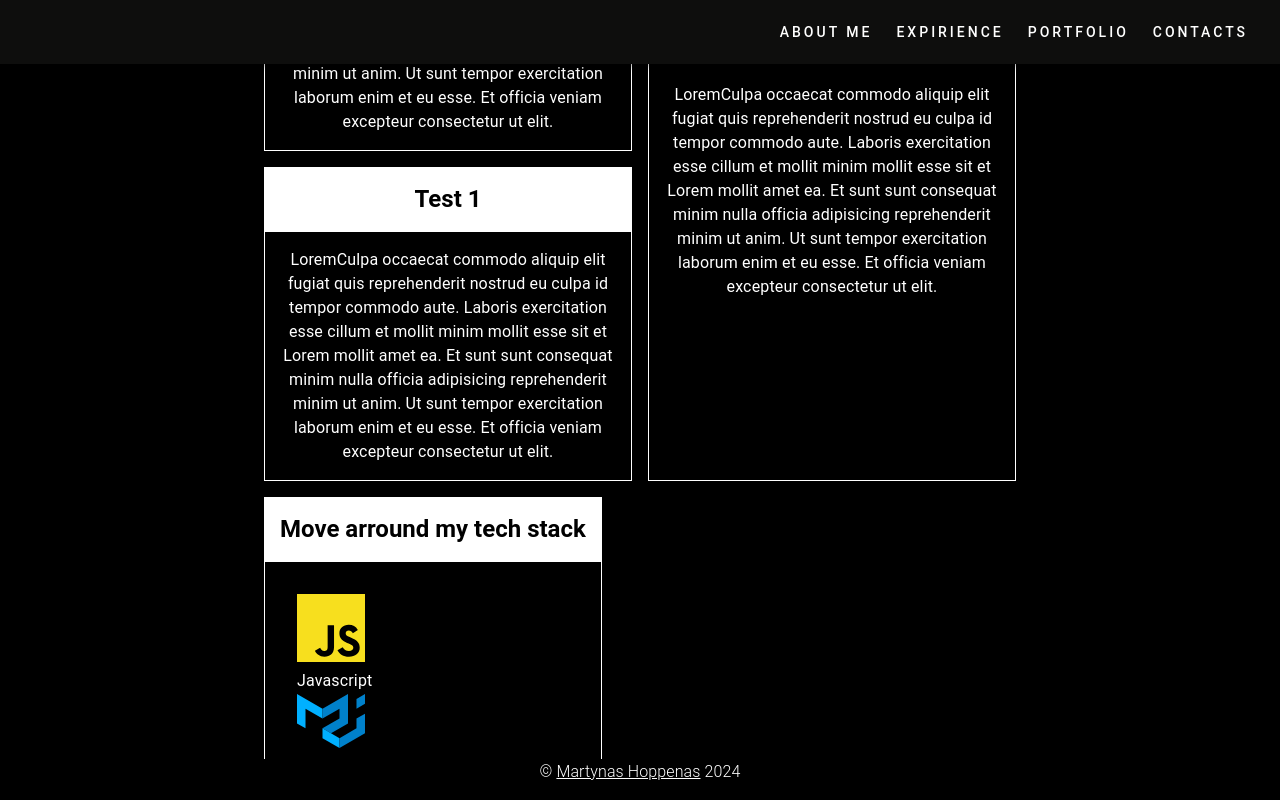
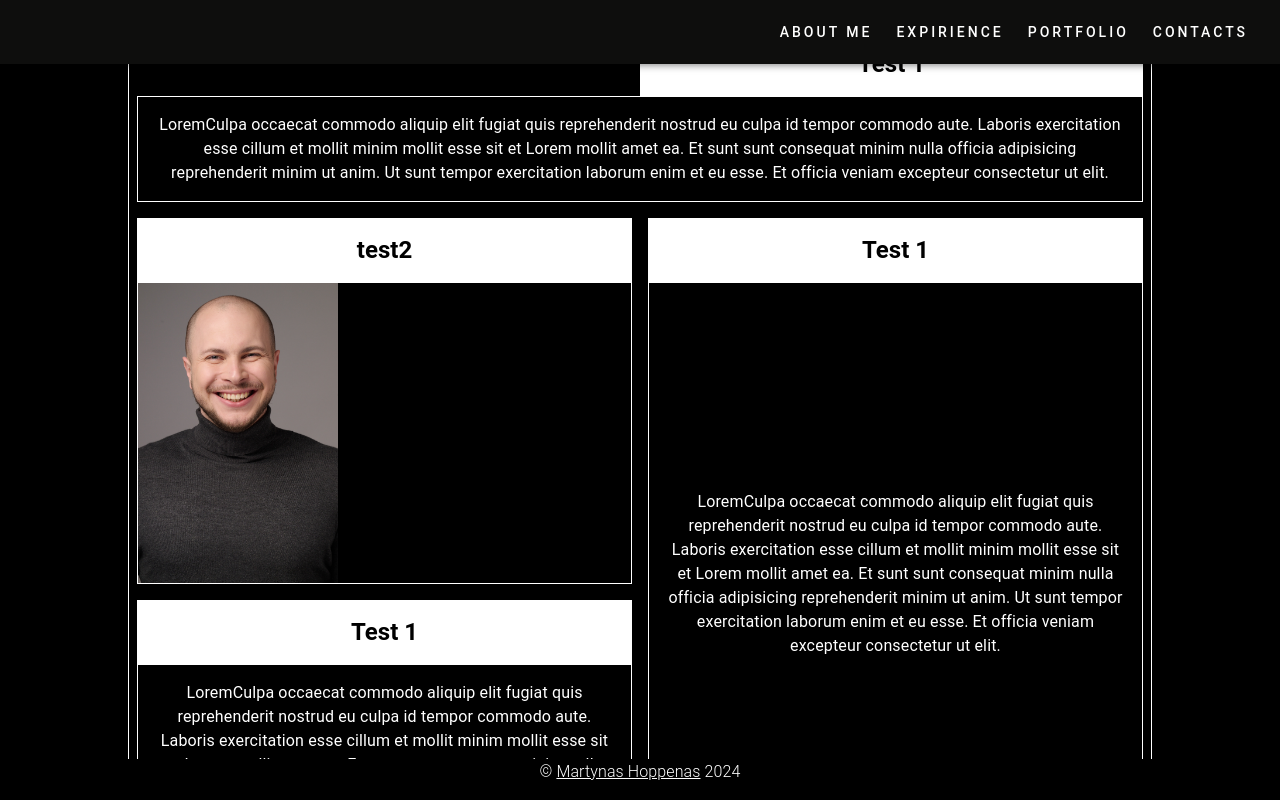
Before and after one commit to Hoppenas/mh-codes, a React (Create React App) app: page / in a window 1280 px wide. Built offline with nearby package versions, Linux system fonts and the light colour scheme.

Commit message:
UPD: dragable items

```diff
--- a/src/components/DraggableItem/DraggableItem.tsx
+++ b/src/components/DraggableItem/DraggableItem.tsx
@@ -14,7 +14,7 @@ const DraggableItem: FC<IDraggableItem> = ({ logo, name }) => {
       onStart={() => setIsSelected(true)}
       onStop={() => setIsSelected(false)}
     >
-      <Box width="100px" height="100px" padding={2}>
+      <Box width="100px" margin={2}>
         <img
           src={logo}
           alt={`${name} logo`}
--- a/src/components/TextWithHeaderContainer/TextWithHeaderContainer.tsx
+++ b/src/components/TextWithHeaderContainer/TextWithHeaderContainer.tsx
@@ -3,7 +3,8 @@ import { Box, Grid, Typography } from "@mui/material";
 
 interface ITextWithHeaderContainer {
   header: string;
-  text: string | ReactNode;
+  text?: string | ReactNode;
+  items?: ReactNode;
   fullwith: boolean;
 }
 
@@ -11,9 +12,17 @@ const TextWithHeaderContainer: FC<ITextWithHeaderContainer> = ({
   header,
   text,
   fullwith,
+  items,
 }) => {
   return (
-    <Grid margin={1} display="flex" flexDirection="column">
+    <Grid
+      item
+      container
+      xs={12}
+      margin={1}
+      display="flex"
+      flexDirection="column"
+    >
       <Grid container justifyContent="flex-end" style={{ flexShrink: 0 }}>
         <Grid item xs={fullwith ? 12 : 6}>
           <Typography
@@ -28,10 +37,21 @@ const TextWithHeaderContainer: FC<ITextWithHeaderContainer> = ({
           </Typography>
         </Grid>
       </Grid>
-      <Grid item flexGrow={1} border={1} alignContent="center">
-        <Typography padding={2} textAlign="center">
-          {text}
-        </Typography>
+      <Grid
+        item
+        container
+        flexGrow={1}
+        border={1}
+        alignContent="center"
+        direction="row"
+        justifyContent="space-between"
+      >
+        {text && (
+          <Typography padding={2} textAlign="center">
+            {text}
+          </Typography>
+        )}
+        {items}
       </Grid>
     </Grid>
   );
--- a/src/pages/AboutmePage.tsx
+++ b/src/pages/AboutmePage.tsx
@@ -3,7 +3,6 @@ import { useNavigate } from "react-router-dom";
 import { minWidth } from "../constants/styleConstants";
 import mhphoto from "../images/MHphoto.jpg";
 import TextWithHeaderContainer from "../components/TextWithHeaderContainer/TextWithHeaderContainer";
-import Draggable from "react-draggable";
 import DraggableItem from "../components/DraggableItem/DraggableItem";
 import jsLogo from "../images/logo/javascript.svg";
 import muiLogo from "../images/logo/mui.svg";
@@ -11,8 +10,6 @@ import reactLogo from "../images/logo/react.svg";
 import sassLogo from "../images/logo/sass.svg";
 import tsLogo from "../images/logo/ts.svg";
 import zustandLogo from "../images/logo/zustand.svg";
-
-// React/Redux/Styled Components/Typescript/MUI/Zustand/
 
 const techStackList = [
   {
@@ -58,10 +55,11 @@ const AboutMePage = () => {
       alignContent="center"
       height="100%"
       zIndex={1}
-      maxWidth="60%"
+      maxWidth="1024px"
       margin="auto"
+      marginTop={20}
     >
-      <Grid container>
+      <Grid container border={1}>
         <TextWithHeaderContainer
           fullwith={false}
           header={testText.header}
@@ -71,8 +69,9 @@ const AboutMePage = () => {
           <Grid item container xs={6}>
             <TextWithHeaderContainer
               fullwith={true}
-              header={testText.header}
-              text={testText.text}
+              header="test2"
+              // text={testText.text}
+              items={<img src={mhphoto} width="200px" alt="MH" />}
             />
             <TextWithHeaderContainer
               fullwith={true}
@@ -89,15 +88,15 @@ const AboutMePage = () => {
           </Grid>
         </Grid>
       </Grid>
-      <Grid item container xs={12}>
+      {/* <Grid item container width="100%"> */}
       <TextWithHeaderContainer
         header="Move arround my tech stack"
-          text={techStackList.map((item) => (
+        items={techStackList.map((item) => (
           <DraggableItem logo={item.logo} name={item.name} />
         ))}
         fullwith={true}
       />
-      </Grid>
+      {/* </Grid> */}
     </Grid>
   );
 };
```
Also changed, not shown: 1 other file (tests, documents, lock files or other folders). Lines whose indentation alone changed are shown as unchanged.
